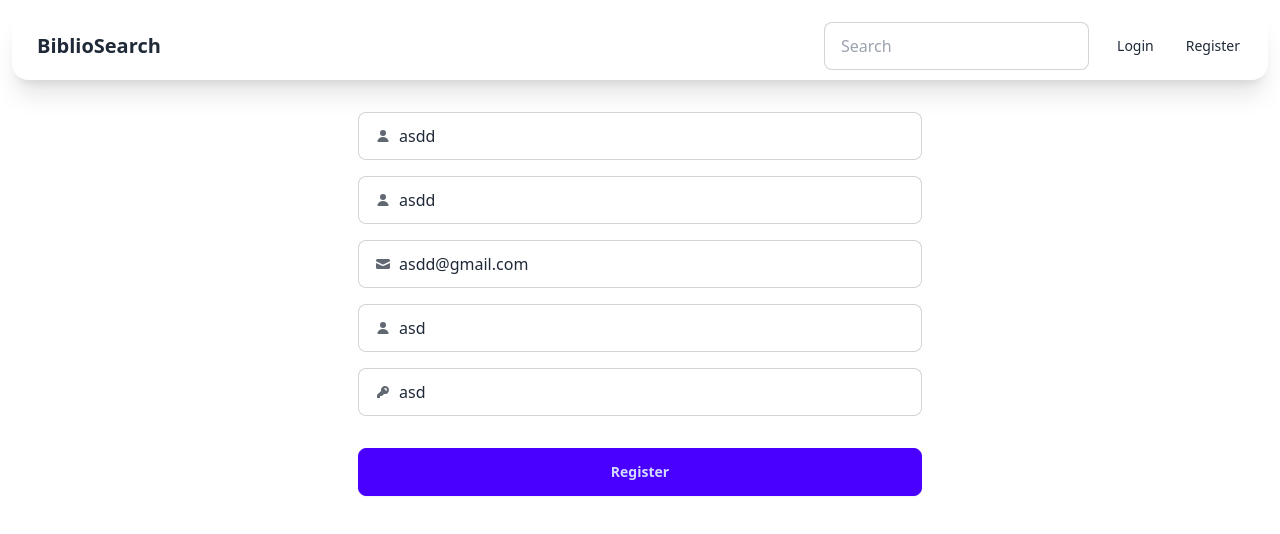
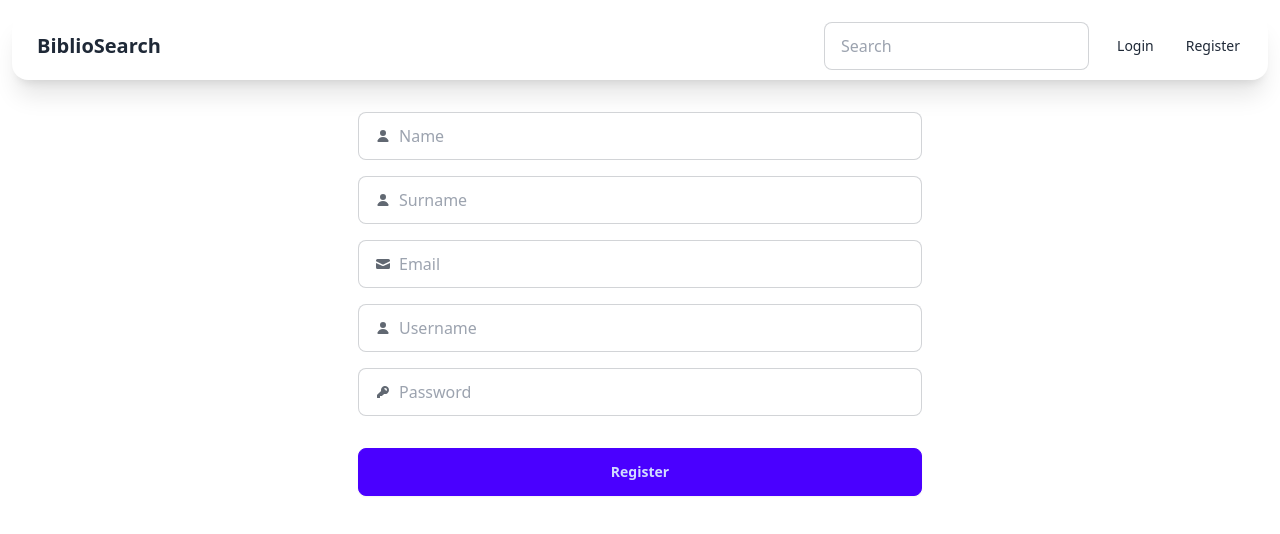
Before and after one commit to bounswe/bounswe2024group3, a React (Create React App) app in the folder bibliosearch_web/: page /register in a window 1280 px wide. Shown: the top 534 px of the page. Built offline with nearby package versions, Linux system fonts and the light colour scheme.

Commit message:
Remove unnecessary texts

```diff
--- a/bibliosearch_web/src/components/NavbarAccount.tsx
+++ b/bibliosearch_web/src/components/NavbarAccount.tsx
@@ -31,7 +31,7 @@ const NavbarAccount = ({ username }: NavbarAccountProps) => {
           className="btn btn-ghost btn-circle avatar"
         >
           <div className="w-10 rounded-full">
-            <img alt={username} src="" />
+            <img alt={username} src="https://i.pravatar.cc/300" />
           </div>
         </div>
         <ul
--- a/bibliosearch_web/src/pages/Home.tsx
+++ b/bibliosearch_web/src/pages/Home.tsx
@@ -3,15 +3,6 @@ import React from "react";
 const Home = () => {
   return (
     <div>
-      <h1>Home</h1>
-      <button
-        className="btn btn-primary"
-        onClick={() => {
-          alert("Hello, world!");
-        }}
-      >
-        One
-      </button>
     </div>
   );
 };
--- a/bibliosearch_web/src/pages/LoginPage.tsx
+++ b/bibliosearch_web/src/pages/LoginPage.tsx
@@ -4,8 +4,8 @@ import { req } from "../utils/client";
 import { useUser } from "../providers/UserContest";
 
 const LoginPage = () => {
-  const [username, setUsername] = useState("asd");
-  const [password, setPassword] = useState("asd");
+  const [username, setUsername] = useState("");
+  const [password, setPassword] = useState("");
   const [error, setError] = useState("");
   const { setUsername: setGlobalUsername } = useUser();
 
--- a/bibliosearch_web/src/pages/RegisterPage.tsx
+++ b/bibliosearch_web/src/pages/RegisterPage.tsx
@@ -5,11 +5,11 @@ import { req } from "../utils/client";
 
 const RegisterPage = () => {
   const navigate = useNavigate();
-  const [name, setName] = useState("asdd");
-  const [surname, setSurname] = useState("asdd");
-  const [email, setEmail] = useState("asdd@gmail.com");
-  const [username, setUsername] = useState("asd");
-  const [password, setPassword] = useState("asd");
+  const [name, setName] = useState("");
+  const [surname, setSurname] = useState("");
+  const [email, setEmail] = useState("");
+  const [username, setUsername] = useState("");
+  const [password, setPassword] = useState("");
   const [error, setError] = useState("");
 
   const handleLogin = async (e: React.FormEvent) => {
@@ -35,7 +35,7 @@ const RegisterPage = () => {
       <FormInput icon= "user" type="text" placeholder ="Surname" value ={surname} onChange ={(e:any) => setSurname(e.target.value)} />
       <FormInput icon= "email" type="text" placeholder ="Email" value ={email} onChange ={(e:any) => setEmail(e.target.value)} />
       <FormInput icon= "user" type="text" placeholder ="Username" value ={username} onChange ={(e:any) => setUsername(e.target.value)} />
-      <FormInput icon= "password" type="text" placeholder ="Password" value ={password} onChange ={(e:any) => setPassword(e.target.value)} />
+      <FormInput icon= "password" type="password" placeholder ="Password" value ={password} onChange ={(e:any) => setPassword(e.target.value)} />
       <button type="submit" className="btn btn-primary mt-4">
         Register
       </button>
```
